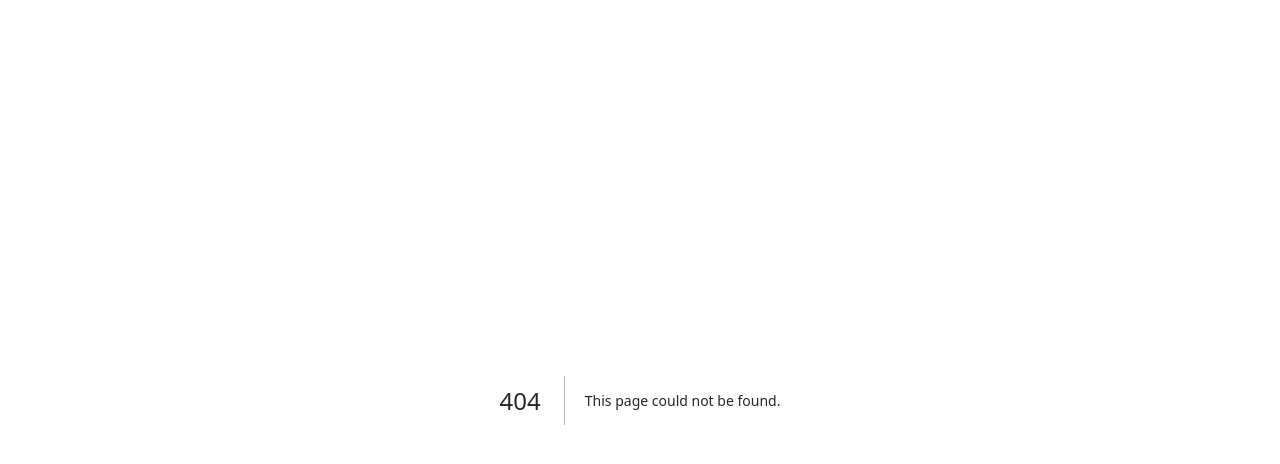
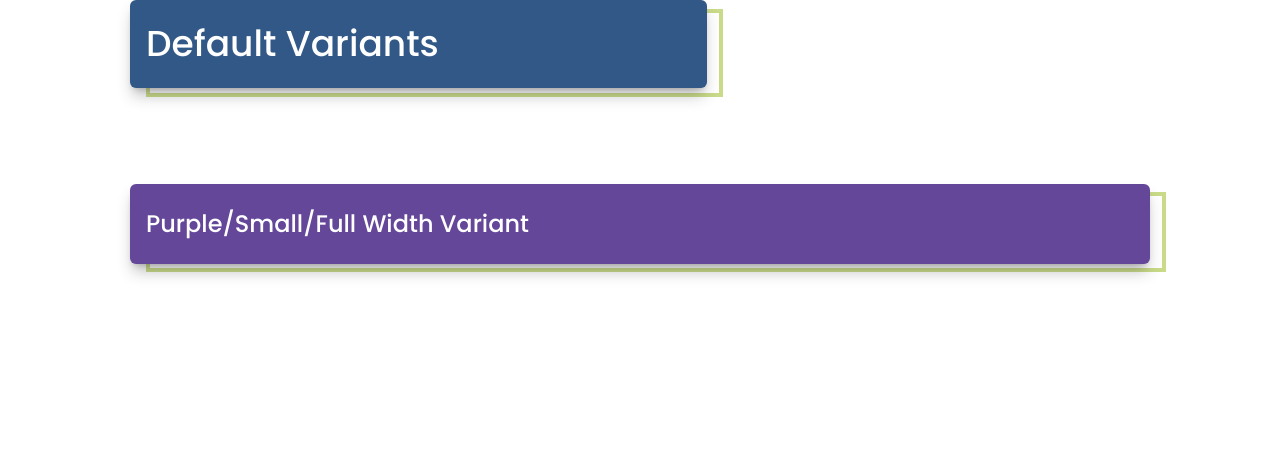
Before and after one commit to Dillonzellis/byte-reality, a Next.js app: page /testing in a window 1280 px wide. Before the commit this address had no page. Shown: the top 464 px of the page. Built offline with nearby package versions, Linux system fonts and the light colour scheme.

Commit message:
add SectionTitle variants

```diff
--- /dev/null
+++ b/app/testing/page.tsx
@@ -0,0 +1,17 @@
+import { Container } from "@/components/ui/Container";
+import { SectionTitle } from "@/components/ui/SectionTitle";
+
+const TestingPage = () => {
+  return (
+    <main>
+      <Container className="tw-flex tw-flex-col tw-gap-12">
+        <SectionTitle>Default Variants</SectionTitle>
+        <SectionTitle intent="purple" size="small" width="full">
+          Purple/Small/Full Width Variant
+        </SectionTitle>
+      </Container>
+    </main>
+  );
+};
+
+export default TestingPage;
--- a/components/ui/SectionTitle.tsx
+++ b/components/ui/SectionTitle.tsx
@@ -1,8 +1,39 @@
 import { cn } from "@/lib/utils";
+import { type VariantProps, cva } from "class-variance-authority";
 
-type SectionTitleProps = React.HTMLAttributes<HTMLDivElement>;
+type TitleVariants = VariantProps<typeof TitleVariants>;
+
+type SectionTitleProps = TitleVariants & React.HTMLAttributes<HTMLDivElement>;
+
+const TitleVariants = cva(
+  "tw-py-4 tw-pl-4 tw-relative md:tw-px-4 md:tw-py-6 tw-mb-4 tw-rounded-md  tw-font-medium tw-text-white tw-shadow-lg tw-shadow-zinc-800/30 before:tw-absolute before:tw-top-[10%] before:tw-z-[-10] before:tw-h-full before:tw-w-full before:tw-border-4 before:tw-border-brandingGreen-400 before:tw-content-[''] md:tw-mb-12 ",
+  {
+    variants: {
+      intent: {
+        purple: "tw-bg-brandingPurple-400",
+        blue: "tw-bg-brandingBlue-400",
+      },
+      size: {
+        medium: "tw-text-2xl md:tw-text-4xl",
+        small: "tw-text-xl md:tw-text-2xl",
+      },
+      width: {
+        small: "md:tw-w-[25ch] md:tw-pr-16",
+        full: "tw-w-full",
+      },
+    },
+    defaultVariants: {
+      intent: "blue",
+      size: "medium",
+      width: "small",
+    },
+  },
+);
 
 export const SectionTitle = ({
+  intent,
+  size,
+  width,
   children,
   className,
   ...props
@@ -10,10 +41,7 @@ export const SectionTitle = ({
   return (
     <div
       {...props}
-      className={cn(
-        "tw-relative tw-mb-4 tw-rounded-md tw-bg-brandingBlue-400 tw-py-4 tw-pl-4 tw-text-2xl tw-font-medium tw-text-white tw-shadow-lg tw-shadow-zinc-800/30 before:tw-absolute before:tw-top-[10%] before:tw-z-[-10] before:tw-h-full before:tw-w-full before:tw-border-4 before:tw-border-brandingGreen-400 before:tw-content-[''] md:tw-mb-12 md:tw-w-[25ch] md:tw-px-4 md:tw-py-6 md:tw-pr-16 md:tw-text-4xl",
-        className,
-      )}
+      className={cn(TitleVariants({ intent, size, width }), className)}
     >
       {children}
     </div>
--- a/package.json
+++ b/package.json
@@ -13,6 +13,7 @@
     "@types/react": "18.2.21",
     "@types/react-dom": "18.2.7",
     "autoprefixer": "10.4.15",
+    "class-variance-authority": "^0.7.0",
     "clsx": "^2.0.0",
     "eslint": "8.49.0",
     "eslint-config-next": "13.4.19",
```
Also changed, not shown: 1 other file (tests, documents, lock files or other folders).
